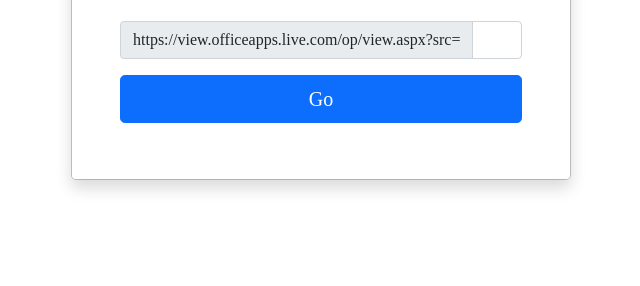
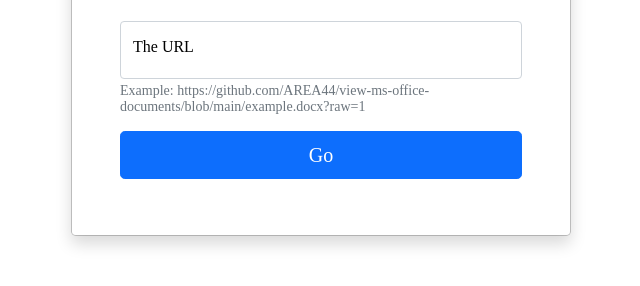
Before and after one commit to AREA44/googledv, a plain HTML site: page index.html in a window 1280 px wide. Shown: the part 166-452 px from the top of the page, without its empty margins (319-959 px from the left). Drawn offline with nearby package versions, Linux system fonts and the light colour scheme.

Commit message:
Good to use

```diff
--- a/index.html
+++ b/index.html
@@ -1,5 +1,6 @@
 <!DOCTYPE html>
 <html lang="en">
+
 <head>
   <meta charset="utf-8" />
   <meta name="viewport" content="width=device-width, initial-scale=1" />
@@ -13,47 +14,33 @@
 </head>
 
 <body>
-    <div
-      class="modal modal-signin position-static d-block bg-secondary py-5"
-      tabindex="-1"
-      role="dialog"
-      id="modalSignin"
-    >
+  <div class="modal modal-signin position-static d-block bg-secondary py-5" tabindex="-1" role="dialog"
+    id="modalSignin">
     <div class="modal-dialog" role="document">
       <div class="modal-content rounded-5 shadow">
         <div class="modal-header p-5 pb-4 border-bottom-0">
           <h2 class="fw-bold mb-0">View MS Office Documents</h2>
         </div>
         <div class="modal-body p-5 pt-0">
-            <div class="input-group mb-3">
-              <span class="input-group-text" id="floatingInput"
-                >https://view.officeapps.live.com/op/view.aspx?src=</span
-              >
-              <input
-                type="text"
-                class="form-control rounded-4"
-                id="basic-url"
-                aria-describedby="floatingInput"
-              />
+          <form class="">
+            <div class="form-floating mb-3">
+              <label for="urlInput">The URL</label>
+              <input type="text" class="form-control rounded-4" id="urlInput"
+                placeholder="https://github.com/AREA44/view-ms-office-documents/blob/main/example.docx?raw=1">
+              <div class="form-text">Example:
+                https://github.com/AREA44/view-ms-office-documents/blob/main/example.docx?raw=1</div>
             </div>
-            <input
-              type="button"
-              id="btn"
-              class="w-100 mb-2 btn btn-lg rounded-4 btn-primary"
-              value="Go"
-            />
+            <button id="go" class="w-100 mb-2 btn btn-lg rounded-4 btn-primary" type="submit">Go</button>
+          </form>
         </div>
       </div>
     </div>
-    </div>
-    <div class="b-example-divider"></div>
 </body>
 <script>
-    $("#btn").click(function () {
-      var url =
-        "https://view.officeapps.live.com/op/view.aspx?src=" +
-        $("#basic-url").val();
+  $("#go").click(function () {
+    var url = "https://view.officeapps.live.com/op/view.aspx?src=" + $("#urlInput").val();
     window.open(url);
   });
 </script>
+
 </html>
```
Lines whose indentation alone changed are shown as unchanged.
